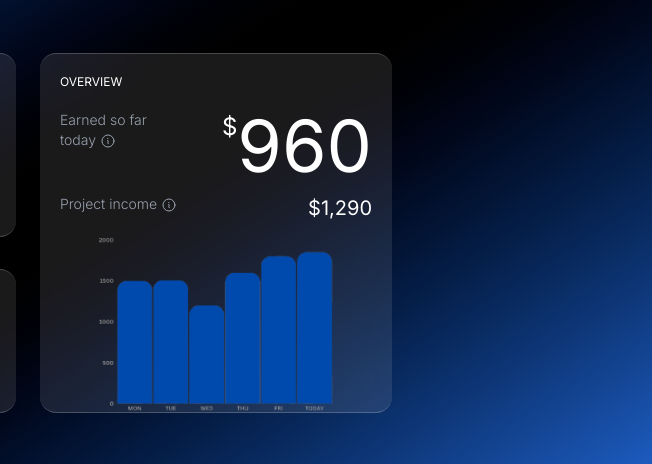
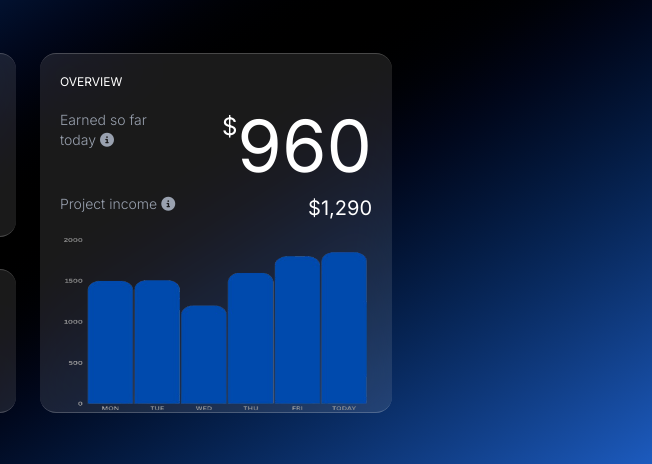
Before and after one commit to Anuj17185/USC-KIIT-ASSESSMENT-2, a website: page index.html in a window 1280 px wide. Shown: the part 167-631 px from the top of the page, 628-1280 px from the left. Drawn offline with Linux system fonts and the light colour scheme.

Commit message:
Initial commit

```diff
--- a/index.html
+++ b/index.html
@@ -7,7 +7,7 @@
     <link href="./src/output.css" rel="stylesheet">
     <title>Assignment2</title>
 </head>
-<body class=" h-full w-full bg-gradient-to-l sm:bg-gradient-to-br from-blue-500 via-black to-blue-500   font-inter font-normal ">
+<body class=" h-full w-full bg-gradient-to-l sm:bg-gradient-to-br from-blue-500 via-black to-blue-500 font-inter font-normal ">
     <div class="flex flex-col sm:flex-row justify-center items-center h-full w-full gap-6 ">
         <div class="flex flex-col shrink gap-8 h-auto max-h-90 w-auto max-w-96 sm:w-[416px]">
             <div class="flex flex-col justify-between h-46 p-5  bg-white/10 border-y border-y-white/20 text-white backdrop-blur-xl rounded-2xl">
@@ -50,20 +50,16 @@
           <p class="text-xs justify-start">OVERVIEW</p>
           <div class="flex flex-col">
                 <div class="flex flex-row justify-between">
-                    <p class="mt-5 text-sm font-light text-gray-400">Earned so far <br>today <svg xmlns="http://www.w3.org/2000/svg" fill="none" viewBox="0 0 24 24" stroke-width="1.5" stroke="currentColor" class="size-4 inline">
-                    <path stroke-linecap="round" stroke-linejoin="round" d="m11.25 11.25.041-.02a.75.75 0 0 1 1.063.852l-.708 2.836a.75.75 0 0 0 1.063.853l.041-.021M21 12a9 9 0 1 1-18 0 9 9 0 0 1 18 0Zm-9-3.75h.008v.008H12V8.25Z" />
-                    </svg>
+                    <p class="mt-5 text-sm font-light text-gray-400">Earned so far <br>today <i class="fa-solid fa-circle-info "></i>
                     </p>
                     <div class="text-7xl mt-5 "><sup class="align-super text-2xl">$</sup>960</div>
                 </div>
                 <div class="flex flex-row justify-between mt-3">
-                    <div class="text-sm font-light text-gray-400">Project income <svg xmlns="http://www.w3.org/2000/svg" fill="none" viewBox="0 0 24 24" stroke-width="1.5" stroke="currentColor" class="size-4 inline">
-                    <path stroke-linecap="round" stroke-linejoin="round" d="m11.25 11.25.041-.02a.75.75 0 0 1 1.063.852l-.708 2.836a.75.75 0 0 0 1.063.853l.041-.021M21 12a9 9 0 1 1-18 0 9 9 0 0 1 18 0Zm-9-3.75h.008v.008H12V8.25Z" />
-                    </svg>
+                    <div class="text-sm font-light text-gray-400">Project income <i class="fa-solid fa-circle-info"></i>
                     </div>
                     <div class="text-xl">$1,290</div>
                 </div>
-                <img src="graph_2.png" class="h-45 w-full  mt-3 p-0 object-contain">
+                <img src="graph_2.png" class="h-45 w-full  mt-3 p-0 ">
 
           </div>
         </div>
```
Also changed, not shown: README.md, output.png (added), ref.jpg (added).
